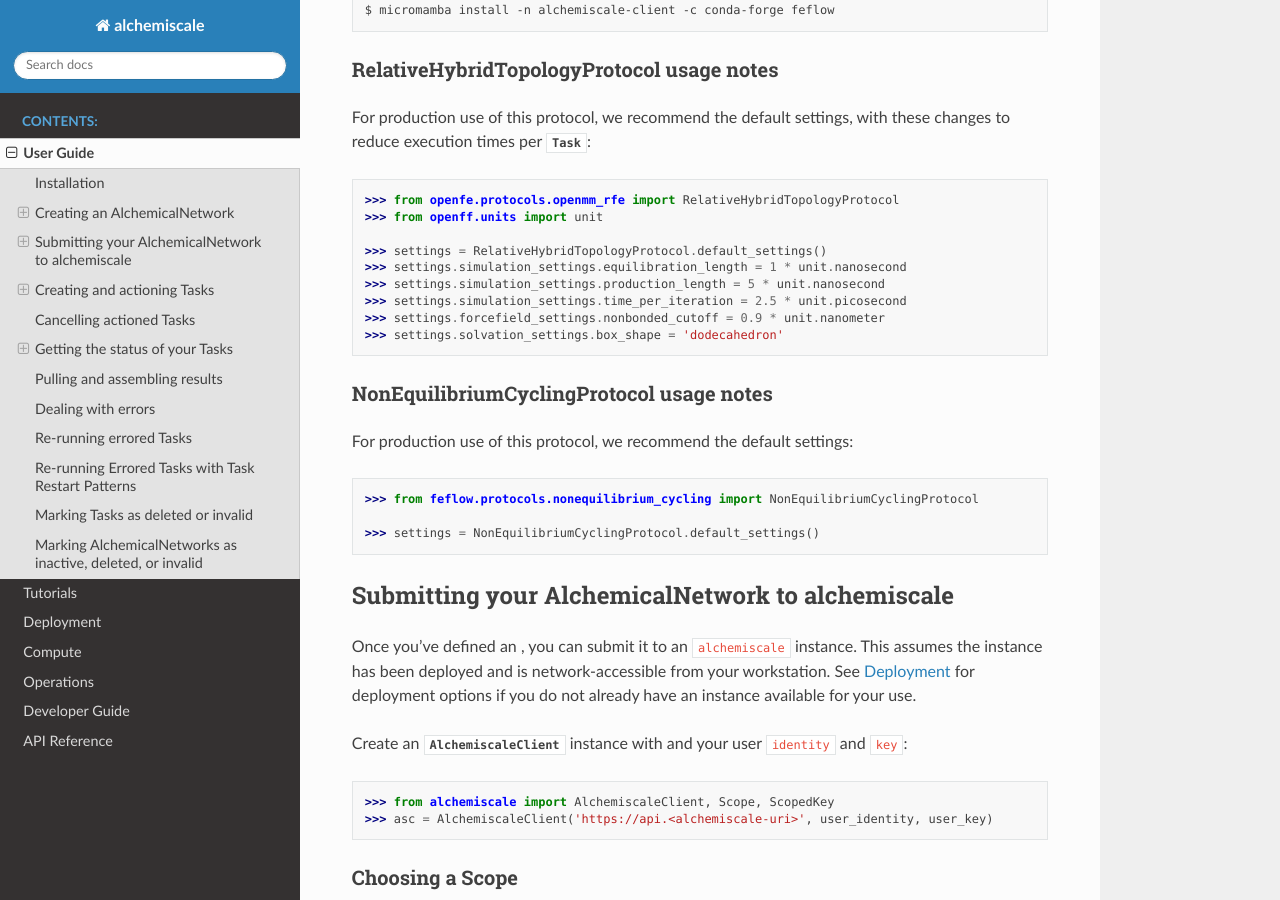
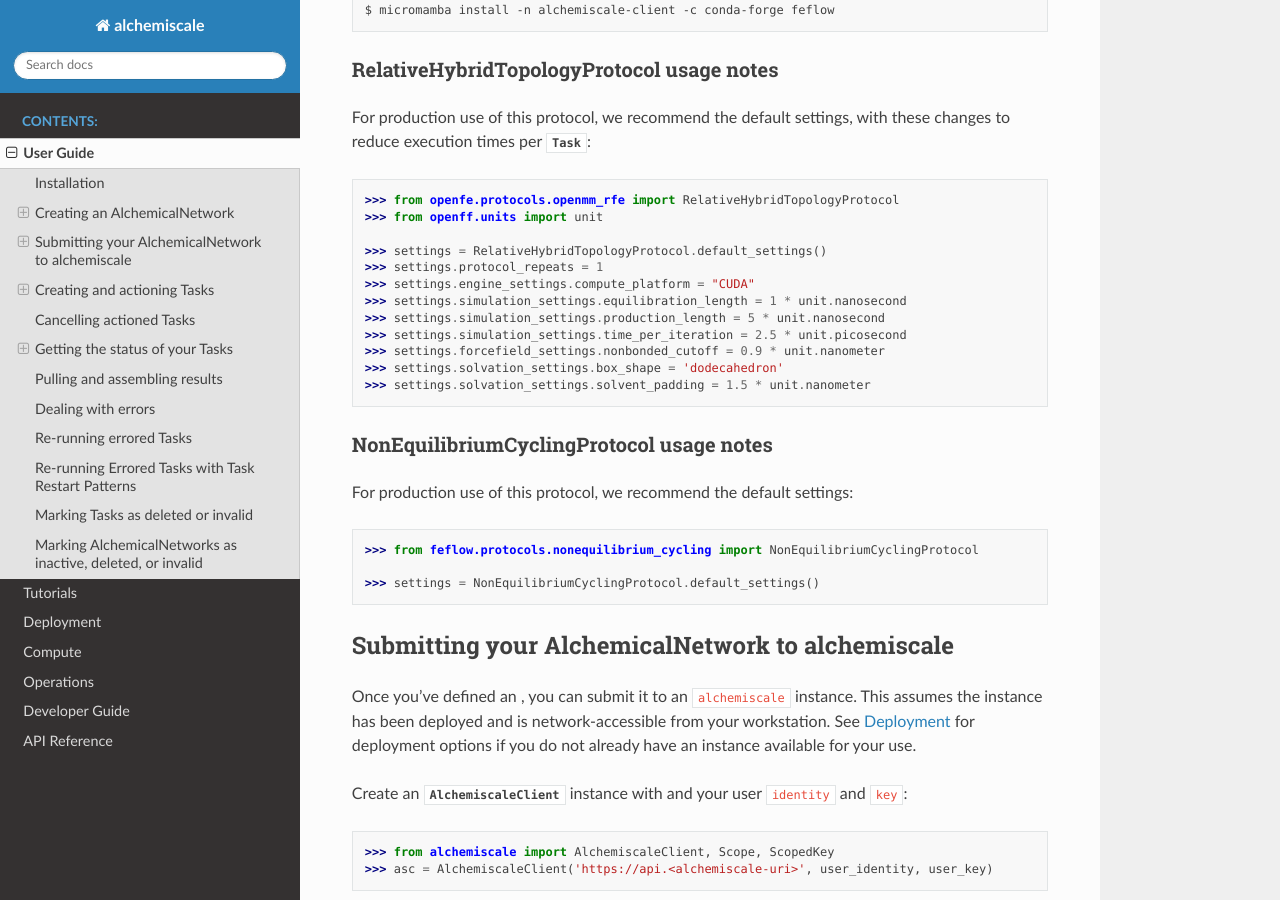
Before and after one commit to OpenFreeEnergy/alchemiscale, a Sphinx documentation site: the page built from docs/user_guide.rst, in a window 1280 px wide and 900 px high, scrolled down 974 px. Built offline with Sphinx 7.4.7 and the Read the Docs theme 3.1.0, drawn with Linux system fonts in a browser that asks for light colours.

Commit message:
Included additional RelativeHybridTopologyProtocol settings in user guide from @ialibay suggestions

```diff
--- a/docs/user_guide.rst
+++ b/docs/user_guide.rst
@@ -55,11 +55,14 @@ For production use of this protocol, we recommend the default settings, with the
     >>> from openff.units import unit
 
     >>> settings = RelativeHybridTopologyProtocol.default_settings()
+    >>> settings.protocol_repeats = 1
+    >>> settings.engine_settings.compute_platform = "CUDA"
     >>> settings.simulation_settings.equilibration_length = 1 * unit.nanosecond
     >>> settings.simulation_settings.production_length = 5 * unit.nanosecond
     >>> settings.simulation_settings.time_per_iteration = 2.5 * unit.picosecond
     >>> settings.forcefield_settings.nonbonded_cutoff = 0.9 * unit.nanometer
     >>> settings.solvation_settings.box_shape = 'dodecahedron'
+    >>> settings.solvation_settings.solvent_padding = 1.5 * unit.nanometer
 
 
 NonEquilibriumCyclingProtocol usage notes
```
